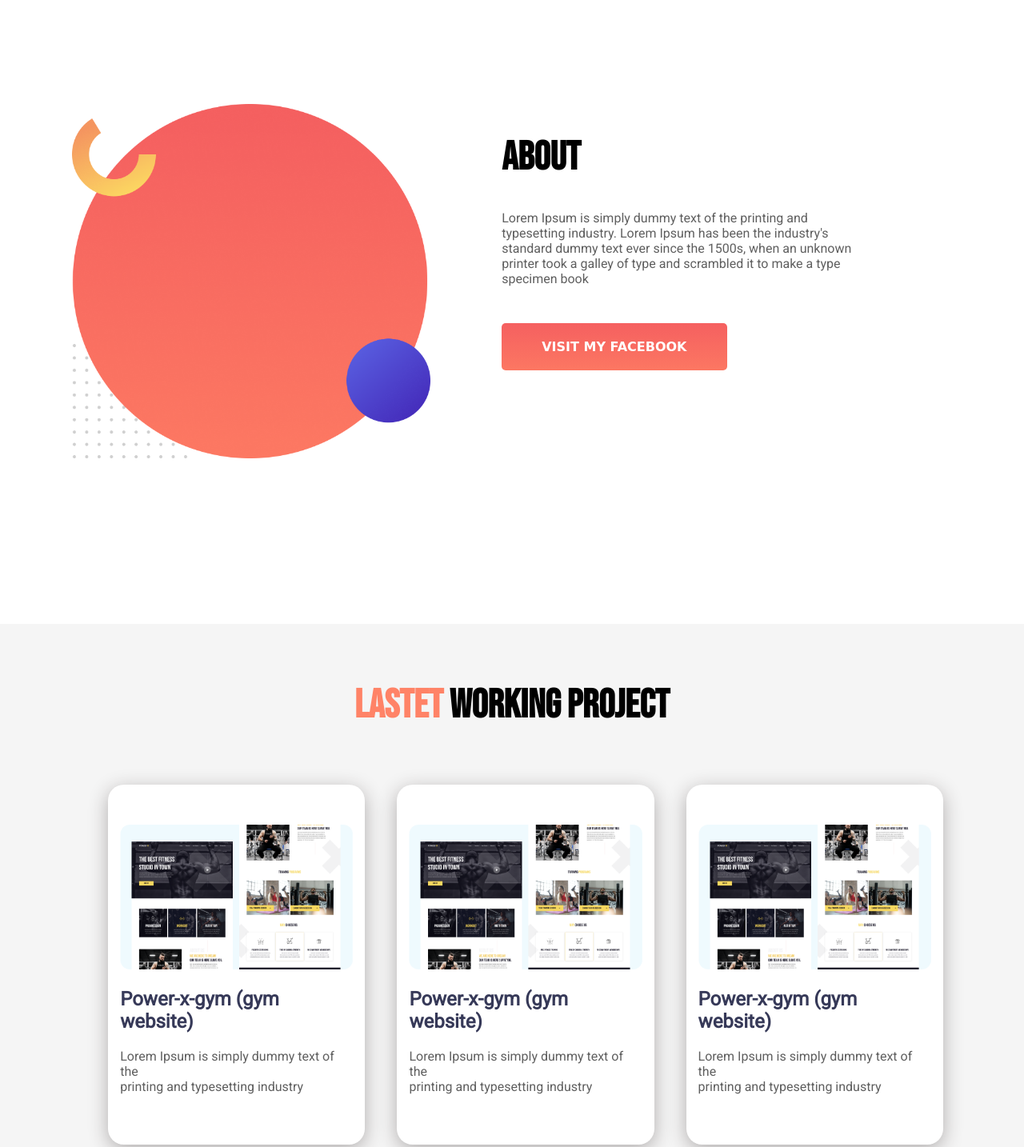
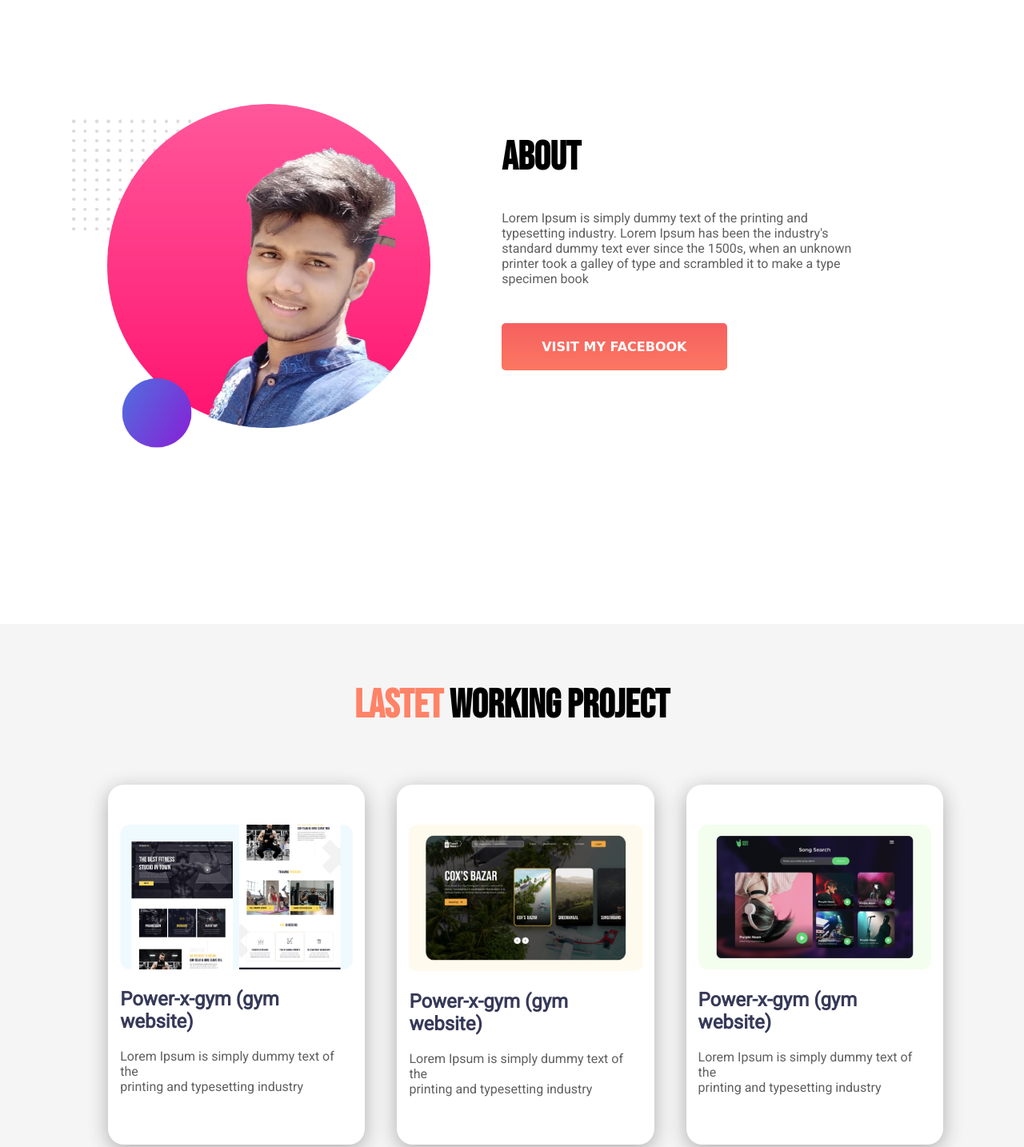
Before and after one commit to nazmulrahman/Personal-website, a plain HTML site: page index.html in a window 1280 px wide. Shown: the part 560-1994 px from the top of the page at 80% size. Drawn offline with Linux system fonts and the light colour scheme.

Commit message:
chacking all

```diff
--- a/index.html
+++ b/index.html
@@ -19,12 +19,12 @@
             <a class="link-btn" target="_blank" href="https://www.linkedin.com/in/nazmul-rahman-arnab-ba7aa7202/">HIRE ME</a>
         </div>
         <div class="half-width">
-            <img src="images/Group 33080.png" alt=" "></div>
+            <img src="images/arnab-1.png" alt=" "></div>
     </section>
 
     <section class="about ">
         <div class="half-width ">
-            <img src="images/Group 33080.png " alt=" ">
+            <img src="images/arnab-2.png " alt=" ">
         </div>
         <div class="half-width ">
             <h1>ABOUT</h1>
@@ -45,14 +45,14 @@
                 </div>
             </div>
             <div class="project-card ">
-                <img src="images/image 4.png" alt="">
+                <img src="images/image 5.png" alt="">
                 <div>
                     <h2>Power-x-gym (gym website) </h2>
                     <p>Lorem Ipsum is simply dummy text of the <br> printing and typesetting industry</p>
                 </div>
             </div>
             <div class="project-card ">
-                <img src="images/image 4.png" alt="">
+                <img src="images/image 8.png" alt="">
                 <div>
                     <h2>Power-x-gym (gym website) </h2>
                     <p>Lorem Ipsum is simply dummy text of the <br> printing and typesetting industry</p>
@@ -63,7 +63,7 @@
     </section>
     <section class="last-sec">
         <div class="blue-box">
-            <h2>WORK INQUIRY</h2> <a class="link-btn chat-btn" href="#">Let's Chat</a>
+            <h2>WORK INQUIRY</h2> <a class="link-btn chat-btn" target="_blank" href="https://www.facebook.com/nazmul.rahman.s.t/">Let's Chat</a>
         </div>
         <div class="stay-con">
             <h4>Stay connected</h4>
```
Also changed, not shown: images/arnab-1.png (added), images/arnab-2.png (added), 1 other file.
